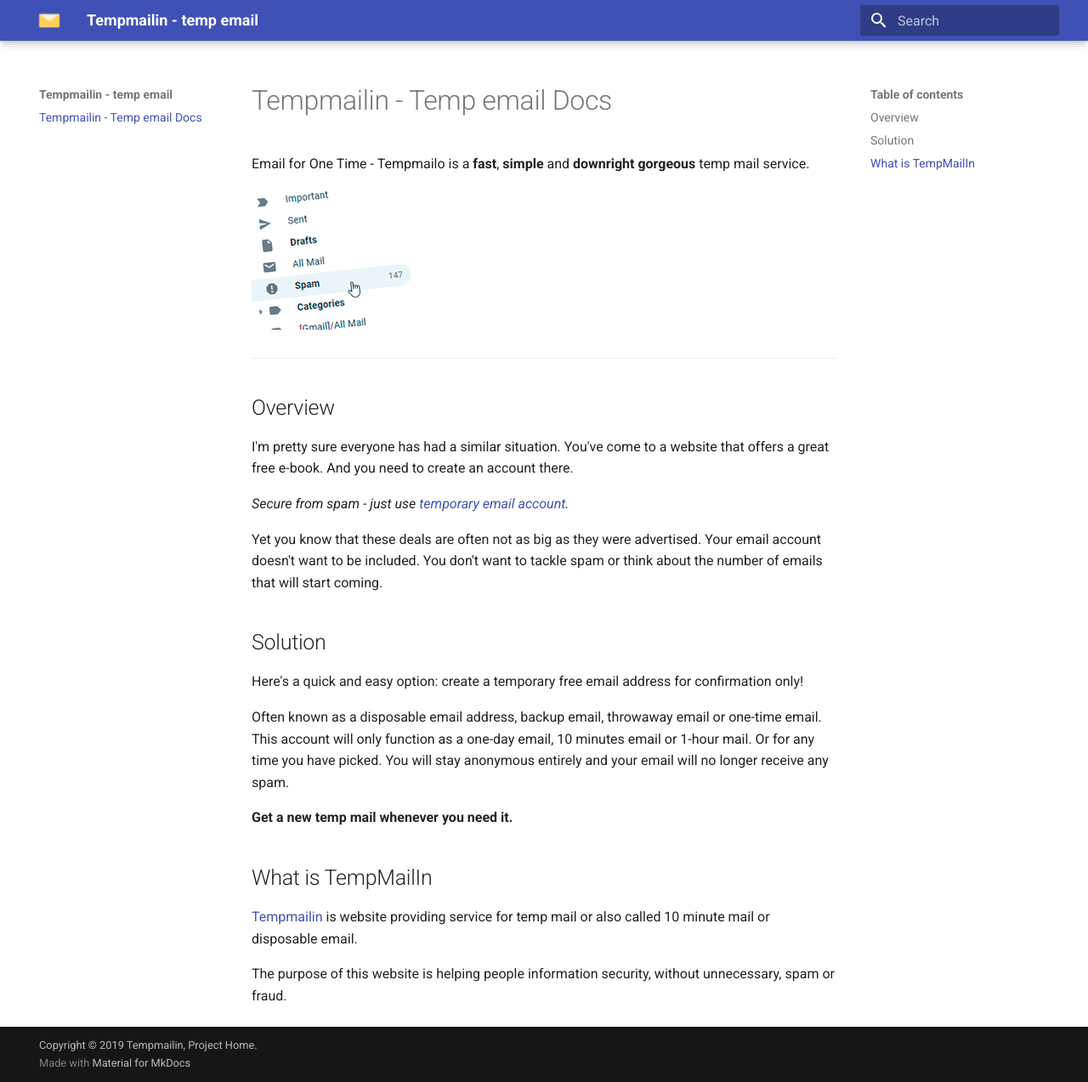
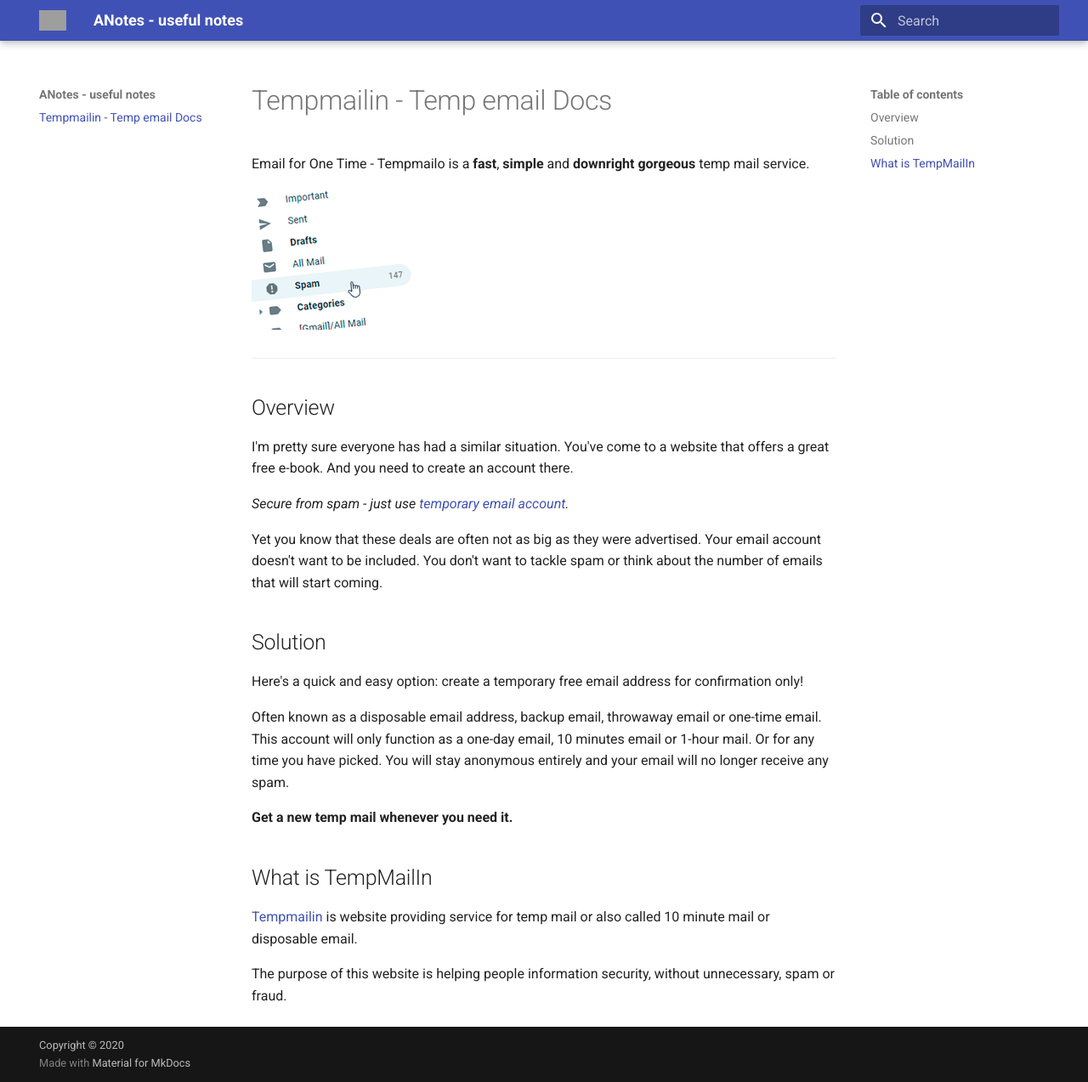
Before and after one commit to ReadTheDcs/anotes, an MkDocs documentation site: the page built from docs/index.md, in a window 1280 px wide and 1273 px high. Shown: the whole window at 85% size. Built offline with MkDocs 1.6.1 and Material for MkDocs 9.7.7, drawn with Linux system fonts in a browser that asks for light colours; grey boxes are pictures that could not be loaded.

Commit message:
Add files via upload

```diff
--- a/mkdocs.yml
+++ b/mkdocs.yml
@@ -1,4 +1,4 @@
-site_name: Tempmailin - temp email
+site_name: ANotes - useful notes
 site_url: https://tempmailin.com/
 site_description: Tempmailin is website providing service for temp mail or also called 10 minute mail or disposable email.
 site_author: Tempmailin.com
@@ -9,9 +9,9 @@ edit_uri: ""
 theme:
     name: material
     custom_dir: 'material/'
-    logo: 'img/email.png'
+    logo: 'img/logo.png'
     feature: ''
-    highlightjs: true
+    highlightjs: false
     hljs_languages:
         - yaml
         - django
@@ -30,7 +30,7 @@ markdown_extensions:
         user: mkdocs
         repo: mkdocs
 
-copyright: Copyright &copy; 2019 <a href="https://tempmailin.com/">Tempmailin</a>, Project <a href="https://readthedocs.org/projects/atempmailin/" target="_blank">Home</a>.
+copyright: Copyright &copy; 2020
 
 #google_analytics: ['UA-27795084-5', 'mkdocs.org']
 
```
